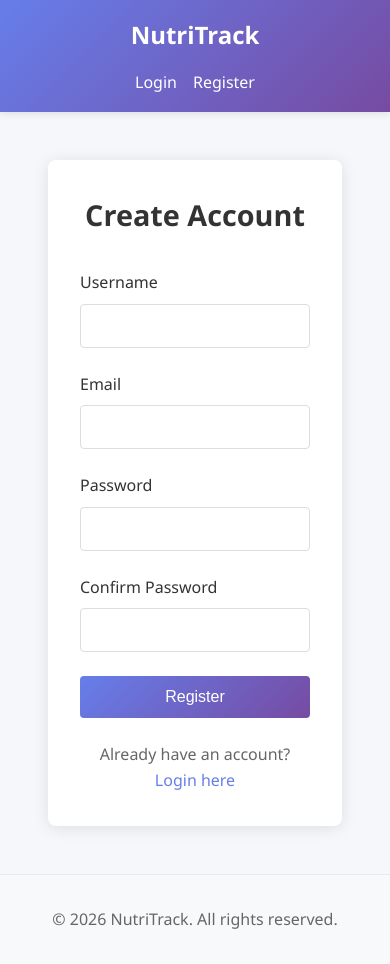
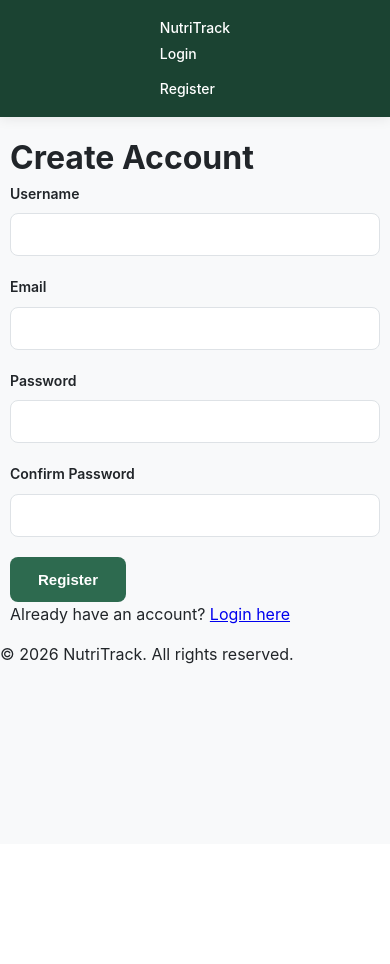
Before and after one commit to UPTEJ-1/nutritional-food-tracker, a Flask app: page /register in a window 390 px wide. After the commit the page ends 664 px from the top, so only its background shows below. Run offline with Flask 3, Linux system fonts and the light colour scheme.

Commit message:
Refactor CSS styles for improved organization and responsiveness

```diff
--- a/static/css/style.css
+++ b/static/css/style.css
@@ -1,255 +1,444 @@
-/* Root Styles */
+/* CSS Custom Properties (Variables) */
+:root {
+    --primary: #2D6A4F;
+    --accent: #52B788;
+    --danger: #E63946;
+    --warning: #F4A261;
+    --bg: #F8F9FA;
+    --card-bg: #FFFFFF;
+    --text: #212529;
+    --text-light: #6C757D;
+    --border-radius: 12px;
+    --shadow: 0 2px 12px rgba(0, 0, 0, 0.08);
+}
+
+/* Global Styles */
 * {
     margin: 0;
     padding: 0;
     box-sizing: border-box;
 }
 
-html,
 body {
-  height: 100%;
+    font-family: -apple-system, BlinkMacSystemFont, 'Segoe UI', Roboto, 'Helvetica Neue', Arial, sans-serif;
+    background-color: var(--bg);
+    color: var(--text);
+    line-height: 1.6;
 }
 
-body {
-  font-family: "Segoe UI", Tahoma, Geneva, Verdana, sans-serif;
-  background: #f5f7fa;
-  color: #333;
-  line-height: 1.6;
+/* Navbar */
+nav {
+    background-color: #1B4332;
+    height: 60px;
     display: flex;
-  flex-direction: column;
+    align-items: center;
+    justify-content: space-between;
+    padding: 0 30px;
+    box-shadow: var(--shadow);
 }
 
-/* Navigation Bar */
-.navbar {
-  background: linear-gradient(135deg, #667eea 0%, #764ba2 100%);
-  box-shadow: 0 2px 8px rgba(0, 0, 0, 0.1);
-  position: sticky;
-  top: 0;
-  z-index: 100;
+nav .logo {
+    color: white;
+    font-size: 24px;
+    font-weight: bold;
+    letter-spacing: -0.5px;
 }
 
-.navbar-container {
-  max-width: 1200px;
-  margin: 0 auto;
-  padding: 1rem 2rem;
+nav ul {
     display: flex;
-  justify-content: space-between;
-  align-items: center;
+    list-style: none;
+    gap: 30px;
 }
 
-.navbar-brand a {
-  font-size: 1.5rem;
-  font-weight: bold;
-  color: white;
-  text-decoration: none;
-  transition: opacity 0.3s ease;
-}
-
-.navbar-brand a:hover {
-  opacity: 0.9;
-}
-
-.navbar-menu {
-  flex: 1;
-}
-
-.navbar-nav {
-  list-style: none;
-  display: flex;
-  gap: 2rem;
-  justify-content: flex-end;
-}
-
-.navbar-nav li a {
+nav a {
     color: white;
     text-decoration: none;
     font-weight: 500;
-  transition: opacity 0.3s ease;
+    position: relative;
+    transition: color 0.3s ease;
 }
 
-.navbar-nav li a:hover {
-  opacity: 0.8;
+nav a::after {
+    content: '';
+    position: absolute;
+    bottom: -5px;
+    left: 0;
+    width: 0;
+    height: 2px;
+    background-color: var(--accent);
+    transition: width 0.3s ease;
 }
 
-/* Flash Messages */
-.flash-messages {
-  max-width: 1200px;
-  margin: 1rem auto;
-  padding: 0 2rem;
+nav a:hover::after {
     width: 100%;
 }
 
-.alert {
-  padding: 1rem;
-  border-radius: 4px;
-  margin-bottom: 0.5rem;
-  font-weight: 500;
+/* Main Container */
+.container {
+    max-width: 1200px;
+    margin: 0 auto;
+    padding: 30px 20px;
 }
 
-.alert-danger {
-  background: #f8d7da;
-  border: 1px solid #f5c6cb;
-  color: #721c24;
+.page-title {
+    font-size: 32px;
+    font-weight: bold;
+    margin-bottom: 30px;
+    color: var(--text);
 }
 
-.alert-success {
-  background: #d4edda;
-  border: 1px solid #c3e6cb;
-  color: #155724;
+/* Dashboard Macro Cards Grid */
+.macro-grid {
+    display: grid;
+    grid-template-columns: repeat(4, 1fr);
+    gap: 20px;
+    margin-bottom: 40px;
 }
 
-.alert-info {
-  background: #d1ecf1;
-  border: 1px solid #bee5eb;
-  color: #0c5460;
+.macro-card {
+    background-color: var(--card-bg);
+    border-radius: var(--border-radius);
+    box-shadow: var(--shadow);
+    padding: 20px;
+    transition: transform 0.3s ease, box-shadow 0.3s ease;
 }
 
-/* Main Container */
-main {
-  flex: 1;
-  max-width: 1200px;
-  margin: 0 auto;
-  width: 100%;
+.macro-card:hover {
+    transform: translateY(-2px);
+    box-shadow: 0 4px 16px rgba(0, 0, 0, 0.12);
 }
 
-.container {
-  padding: 2rem;
-  width: 100%;
+.macro-label {
+    font-size: 12px;
+    font-weight: 600;
+    color: var(--text-light);
+    text-transform: uppercase;
+    letter-spacing: 0.5px;
+    margin-bottom: 12px;
 }
 
-/* Footer */
-.footer {
-  background: #f8f9fa;
-  border-top: 1px solid #e9ecef;
-  padding: 2rem;
-  text-align: center;
-  color: #666;
-  margin-top: auto;
+.macro-value {
+    font-size: 28px;
+    font-weight: bold;
+    color: var(--text);
+    margin-bottom: 12px;
 }
 
-/* Auth Pages Styles */
-.auth-container {
-  display: flex;
-  justify-content: center;
-  align-items: center;
-  min-height: 60vh;
-  padding: 2rem;
+.macro-goal {
+    font-size: 13px;
+    color: var(--text-light);
+    margin-bottom: 16px;
 }
 
-.auth-card {
-  background: white;
+/* Progress Bars */
+.progress-container {
+    background-color: #E9ECEF;
     border-radius: 8px;
-  box-shadow: 0 2px 16px rgba(0, 0, 0, 0.1);
-  padding: 2rem;
-  width: 100%;
-  max-width: 400px;
+    height: 12px;
+    overflow: hidden;
+    margin-bottom: 8px;
 }
 
-.auth-card h1 {
-  text-align: center;
-  color: #333;
-  margin-bottom: 2rem;
-  font-size: 1.8rem;
+.progress-fill {
+    height: 100%;
+    background-color: var(--accent);
+    transition: width 0.4s ease, background-color 0.3s ease;
+    max-width: 100%;
 }
 
-.form-group {
-  margin-bottom: 1.5rem;
+.progress-fill.at-goal {
+    background-color: var(--danger);
 }
 
-.form-group label {
-  display: block;
-  margin-bottom: 0.5rem;
-  font-weight: 500;
-  color: #333;
+.progress-text {
+    font-size: 12px;
+    color: var(--text-light);
+    text-align: right;
 }
 
-.form-group input,
-.form-group textarea,
-.form-group select {
-  width: 100%;
-  padding: 0.75rem;
-  border: 1px solid #ddd;
-  border-radius: 4px;
-  font-size: 1rem;
-  transition: border-color 0.3s ease;
+/* Form Styling */
+.form-group {
+    margin-bottom: 20px;
 }
 
-.form-group input:focus,
-.form-group textarea:focus,
-.form-group select:focus {
-  outline: none;
-  border-color: #667eea;
-  box-shadow: 0 0 0 3px rgba(102, 126, 234, 0.1);
+label {
+    display: block;
+    margin-bottom: 8px;
+    font-weight: 600;
+    color: var(--text);
+    font-size: 14px;
 }
 
+input[type="text"],
+input[type="email"],
+input[type="password"],
+input[type="number"],
+select,
+textarea {
+    width: 100%;
+    padding: 12px;
+    border: 1px solid #dee2e6;
+    border-radius: 8px;
+    font-size: 14px;
+    font-family: inherit;
+    transition: border-color 0.3s ease, box-shadow 0.3s ease;
+}
+
+input[type="text"]:focus,
+input[type="email"]:focus,
+input[type="password"]:focus,
+input[type="number"]:focus,
+select:focus,
+textarea:focus {
+    outline: none;
+    border-color: var(--accent);
+    box-shadow: 0 0 0 3px rgba(82, 183, 136, 0.1);
+}
+
+textarea {
+    resize: vertical;
+    min-height: 100px;
+}
+
+/* Buttons */
 .btn {
     display: inline-block;
-  padding: 0.75rem 1.5rem;
-  border-radius: 4px;
+    padding: 12px 24px;
+    border: none;
+    border-radius: 8px;
+    font-size: 14px;
+    font-weight: 600;
+    cursor: pointer;
+    transition: all 0.3s ease;
     text-decoration: none;
-  font-weight: 500;
-  transition: all 0.3s ease;
-  border: none;
-  cursor: pointer;
-  font-size: 1rem;
-  width: 100%;
-  text-align: center;
 }
 
 .btn-primary {
-  background: linear-gradient(135deg, #667eea 0%, #764ba2 100%);
+    background-color: var(--primary);
     color: white;
+    padding: 14px 28px;
+    font-size: 15px;
 }
 
 .btn-primary:hover {
-  transform: translateY(-2px);
-  box-shadow: 0 4px 12px rgba(102, 126, 234, 0.4);
+    background-color: #1B4332;
+    transform: translateY(-1px);
+    box-shadow: 0 4px 12px rgba(45, 106, 79, 0.2);
 }
 
 .btn-secondary {
-  background: #6c757d;
+    background-color: var(--text-light);
     color: white;
 }
 
 .btn-secondary:hover {
-  background: #545b62;
-  transform: translateY(-2px);
+    background-color: #5a6268;
 }
 
-.auth-link {
-  text-align: center;
-  margin-top: 1.5rem;
-  color: #666;
+.btn-danger {
+    background-color: var(--danger);
+    color: white;
 }
 
-.auth-link a {
-  color: #667eea;
-  text-decoration: none;
-  font-weight: 500;
+.btn-danger:hover {
+    background-color: #d62828;
 }
 
-.auth-link a:hover {
-  text-decoration: underline;
+.btn-large {
+    padding: 16px 32px;
+    font-size: 16px;
+    width: 100%;
 }
 
-/* Responsive Design */
-@media (max-width: 768px) {
-  .navbar-container {
-    flex-direction: column;
-    gap: 1rem;
+/* Food Log List */
+.food-log-container {
+    background-color: var(--card-bg);
+    border-radius: var(--border-radius);
+    box-shadow: var(--shadow);
+    padding: 20px;
+    margin-bottom: 30px;
 }
 
-  .navbar-nav {
-    flex-wrap: wrap;
-    gap: 1rem;
-    justify-content: center;
+.food-log-title {
+    font-size: 18px;
+    font-weight: bold;
+    margin-bottom: 20px;
+    color: var(--text);
+}
+
+.food-item {
+    display: flex;
+    justify-content: space-between;
+    align-items: center;
+    padding: 15px;
+    border-bottom: 1px solid #E9ECEF;
+    transition: background-color 0.2s ease;
+}
+
+.food-item:last-child {
+    border-bottom: none;
+}
+
+.food-item:hover {
+    background-color: #F8F9FA;
+}
+
+.food-info {
+    flex: 1;
+}
+
+.food-name {
+    font-weight: 600;
+    color: var(--text);
+    margin-bottom: 4px;
+}
+
+.food-details {
+    font-size: 13px;
+    color: var(--text-light);
+}
+
+.food-calories {
+    font-size: 16px;
+    font-weight: bold;
+    color: var(--accent);
+    margin-right: 20px;
+}
+
+.food-actions {
+    display: flex;
+    gap: 10px;
+}
+
+/* Alerts/Messages */
+.alert {
+    padding: 12px 16px;
+    border-radius: 8px;
+    margin-bottom: 20px;
+    font-size: 14px;
+    animation: slideIn 0.3s ease;
+}
+
+.alert-success {
+    background-color: #d4edda;
+    color: #155724;
+    border: 1px solid #c3e6cb;
+}
+
+.alert-danger {
+    background-color: #f8d7da;
+    color: #721c24;
+    border: 1px solid #f5c6cb;
+}
+
+.alert-warning {
+    background-color: #fff3cd;
+    color: #856404;
+    border: 1px solid #ffeeba;
+}
+
+/* Animations */
+@keyframes slideIn {
+    from {
+        opacity: 0;
+        transform: translateY(-10px);
+    }
+    to {
+        opacity: 1;
+        transform: translateY(0);
+    }
+}
+
+/* Tablet Media Query (768px) */
+@media (max-width: 768px) {
+    .macro-grid {
+        grid-template-columns: repeat(2, 1fr);
+        gap: 15px;
+    }
+
+    nav {
+        padding: 0 20px;
+    }
+
+    nav ul {
+        gap: 20px;
     }
 
     .container {
-    padding: 1rem;
+        padding: 20px 15px;
     }
 
-  .auth-card {
-    max-width: 100%;
+    .page-title {
+        font-size: 24px;
+        margin-bottom: 20px;
+    }
+
+    .food-item {
+        flex-direction: column;
+        align-items: flex-start;
+    }
+
+    .food-calories {
+        margin-right: 0;
+        margin-top: 8px;
     }
 }
+
+/* Mobile Media Query (480px) */
+@media (max-width: 480px) {
+    .macro-grid {
+        grid-template-columns: 1fr;
+        gap: 12px;
+    }
+
+    nav {
+        flex-direction: column;
+        height: auto;
+        padding: 15px;
+        gap: 15px;
+    }
+
+    nav ul {
+        flex-direction: column;
+        gap: 10px;
+        width: 100%;
+    }
+
+    nav a {
+        font-size: 14px;
+    }
+
+    .container {
+        padding: 15px 10px;
+    }
+
+    .page-title {
+        font-size: 20px;
+        margin-bottom: 15px;
+    }
+
+    .macro-card {
+        padding: 15px;
+    }
+
+    .macro-value {
+        font-size: 24px;
+    }
+
+    .btn-large {
+        padding: 12px 20px;
+        font-size: 14px;
+    }
+
+    .macro-grid {
+        margin-bottom: 20px;
+    }
+
+    .food-log-container {
+        padding: 15px;
+    }
+
+    .food-item {
+        padding: 12px;
+    }
+}
```
Lines whose indentation alone changed are shown as unchanged.
